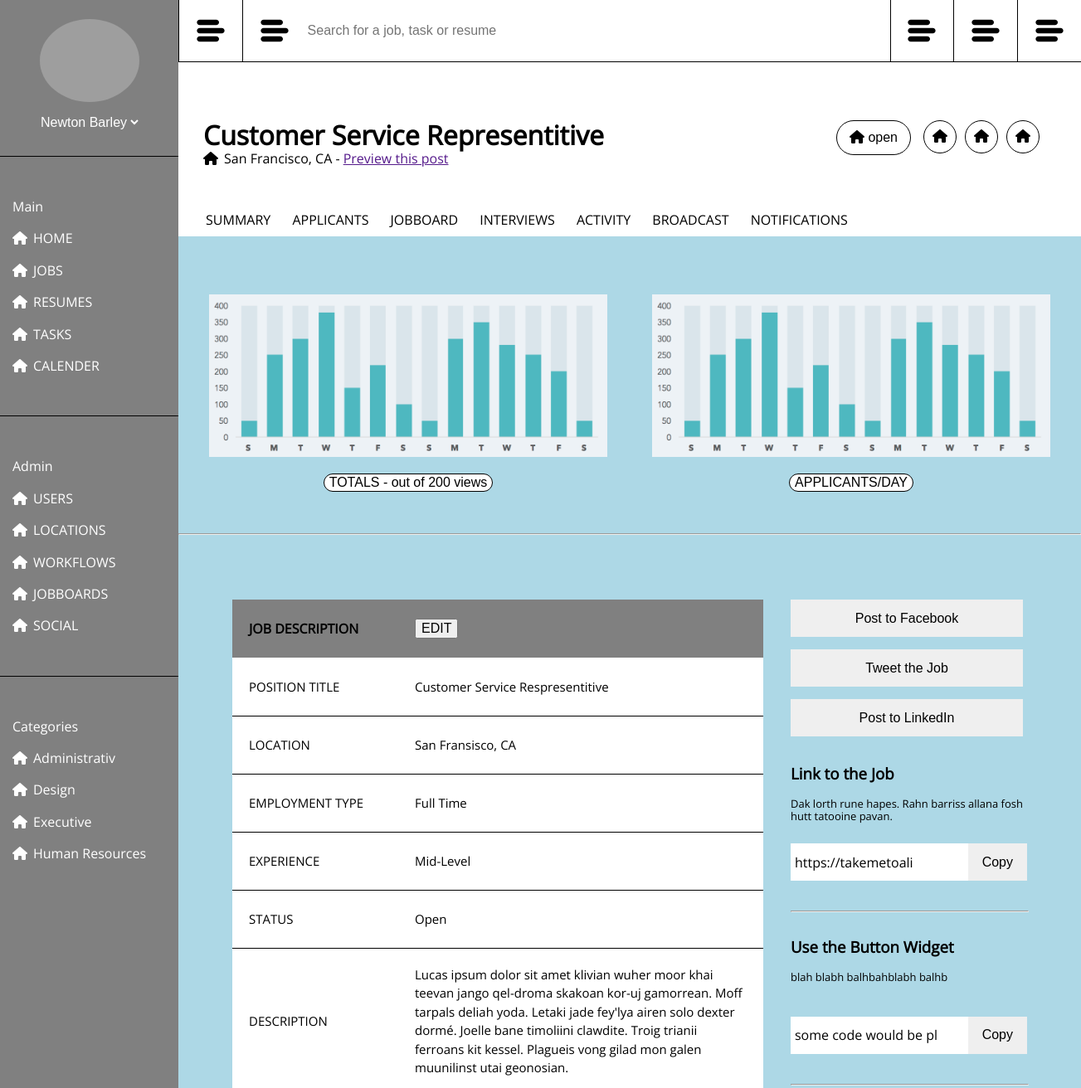
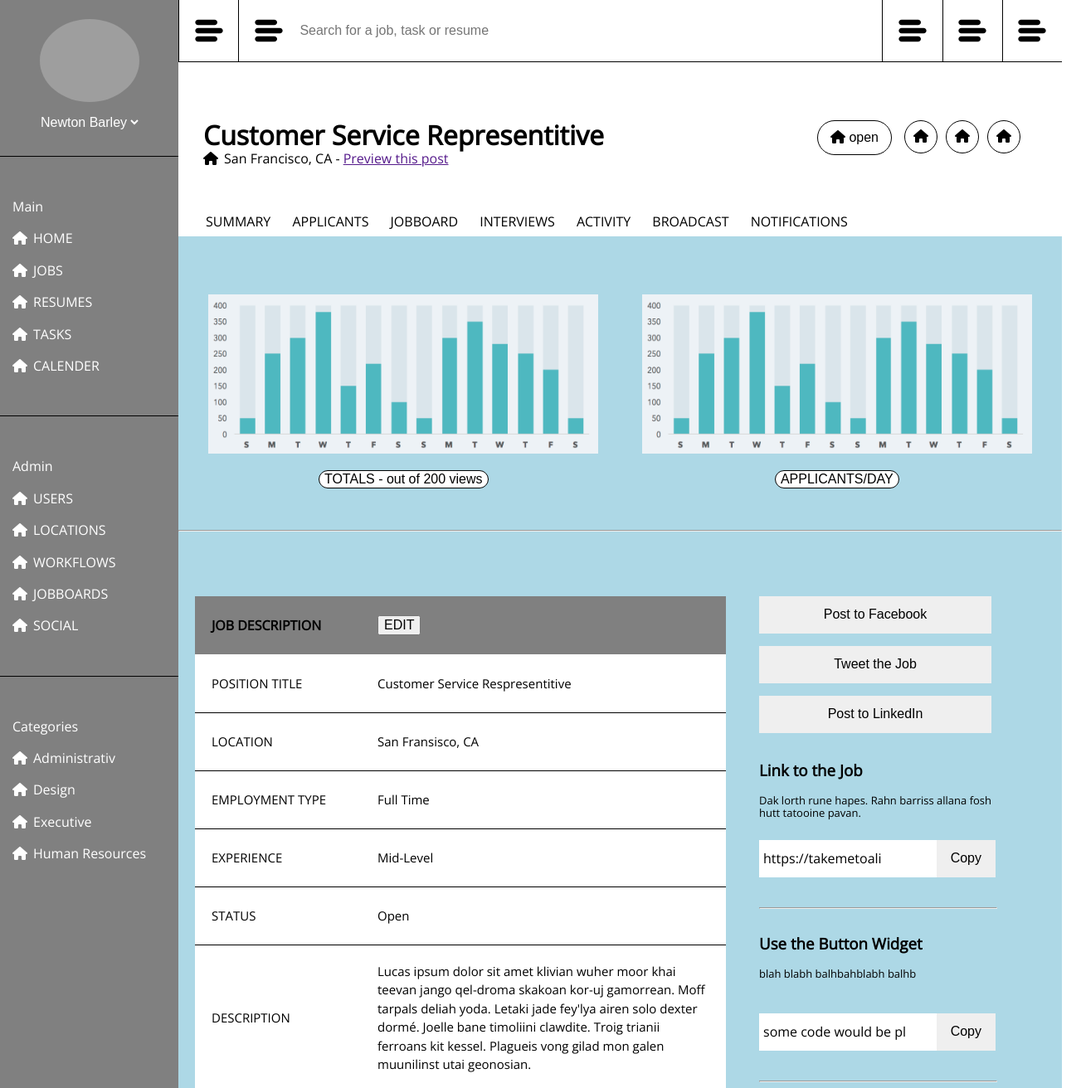
Before and after one commit to julieahawkins/jh-comp-challenge-3, a plain HTML site: page index.html in a window 1280 px wide. Shown: the top 1312 px of the page at 83% size, 1303 px wide, since content can reach past the window. Drawn offline with nearby package versions, Linux system fonts and the light colour scheme; grey boxes are pictures that could not be loaded.

Commit message:
fixes header and main layout

```diff
--- a/styles/style.css
+++ b/styles/style.css
@@ -8,8 +8,7 @@ body {
 	font-family: 'Open Sans', sans-serif;
 	display: grid;
 	grid-template-columns: 215px 1fr;
-	grid-template-rows: 285px 1fr;
-	/*display: flex;*/
+	grid-template-rows: 285px 100vw;
 }
 
 li i,
@@ -64,22 +63,18 @@ ul {
 	margin: 20px 0px;
 }
 
-/*i {
-	margin: 0px 10px 0px 0px;
-}*/
 
 			/*HEADER STYLES*/
 
 header {
 	grid-column: 2;
 	grid-row: 1;
-	/*background-color: lightblue;*/
 }
 
 .top-hdr-container {
 	height: 75px;
-	display: flex;
-	/*justify-content: space-between;*/
+	display: grid;
+	grid-template-columns: repeat(6, 1fr);
 	border-bottom: 1px solid;
 }
 
@@ -90,7 +85,6 @@ header {
 	background: none;
 	border: none;
 	border-left: 1px solid;
-	width: 6vw;
 }
 
 .menu-icon {
@@ -149,7 +143,8 @@ h1 {
 }
 
 .local-nav-item {
-    padding: 6px;
+
+    padding: 8px;
 }
 
 .local-nav-highlight {
@@ -158,6 +153,7 @@ h1 {
 
 .local-nav-item:hover {
 	border-bottom: 3px solid;
+	z-index: 10;
 }
 
 			/*MAIN CONTENT-DATA STYLES*/
@@ -220,20 +216,13 @@ main {
 	width: 90%;
 }
 
-/*.main-hr-style {
-	display: flex;
-	flex-direction: column;
-}*/
 
-/*.hr-img {
-	width: 30px;
-}*/
 
 			/*MAIN CONTENT STYLES*/
 
 .main {
-	padding: 70px 65px 0px;
-	justify-content: space-between;
+	padding: 70px 0px 0px;
+	/*justify-content: space-between;*/
 	display: flex;
 }
 
@@ -242,11 +231,8 @@ main {
 	background: grey;
 }
 
-/*.article-content {
-	background: white;
-}*/
-
 table {
+	margin: 0px 20px;
 	width: 50vw;
 	border-collapse: collapse;
 }
@@ -276,6 +262,7 @@ td {
 			/*ASIDE STYLES*/
 
 .main-aside {
+	margin: 0px 20px;
 	display: flex;
 	flex-direction: column;
 
@@ -314,3 +301,7 @@ p button {
     background: #fff;
     height: 45px;
 }
+
+@media screen and (max-width: ) {
+
+}
```
